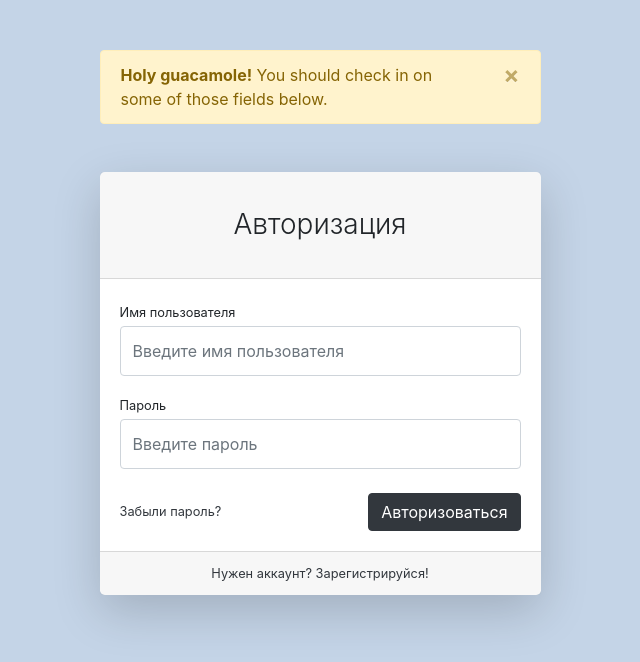
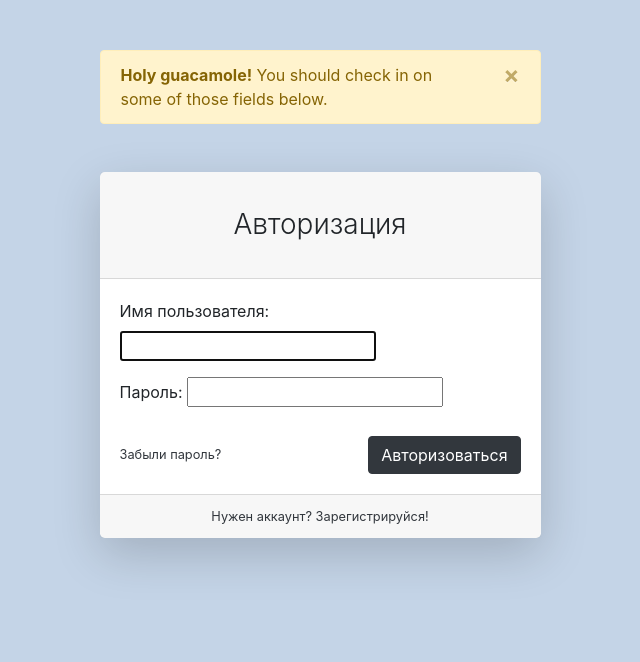
Before and after one commit to solovyova-1996/shop-online, a Django app: page /users/login/ in a window 1280 px wide. Shown: the top 662 px of the page, without its empty margins (320-960 px from the left). Run offline with Django 3.2, Linux system fonts and the light colour scheme; parts of the project's set-up code (start-up, migrations or seed data) failed here and were passed over; some libraries are stand-ins or nearby versions.

Commit message:
add forms.py

```diff
--- /dev/null
+++ b/shoponline/users/forms.py
@@ -0,0 +1,9 @@
+from django.contrib.auth.forms import AuthenticationForm
+
+from users.models import User
+
+
+class UserLoginForm(AuthenticationForm):
+    class Meta:
+        model = User
+        fields = ('login', 'password')
--- a/shoponline/users/templates/users/login.html
+++ b/shoponline/users/templates/users/login.html
@@ -12,17 +12,19 @@
                             <div class="card-header"><h3 class="text-center font-weight-light my-4">Авторизация</h3>
                             </div>
                             <div class="card-body">
-                                <form>
-                                    <div class="form-group">
-                                        <label class="small mb-1" for="inputEmailAddress">Имя пользователя</label>
-                                        <input class="form-control py-4" id="inputEmailAddress" type="email"
-                                               placeholder="Введите имя пользователя"/>
-                                    </div>
-                                    <div class="form-group">
-                                        <label class="small mb-1" for="inputPassword">Пароль</label>
-                                        <input class="form-control py-4" id="inputPassword" type="password"
-                                               placeholder="Введите пароль"/>
-                                    </div>
+                                <form action="{% url 'users:login' %}" method="post">
+                                    {% csrf_token %}
+                                    {{ form.as_p }}
+<!--                                    <div class="form-group">-->
+<!--                                        <label class="small mb-1" for="inputEmailAddress">Имя пользователя</label>-->
+<!--                                        <input class="form-control py-4" id="inputEmailAddress" type="email"-->
+<!--                                               placeholder="Введите имя пользователя"/>-->
+<!--                                    </div>-->
+<!--                                    <div class="form-group">-->
+<!--                                        <label class="small mb-1" for="inputPassword">Пароль</label>-->
+<!--                                        <input class="form-control py-4" id="inputPassword" type="password"-->
+<!--                                               placeholder="Введите пароль"/>-->
+<!--                                    </div>-->
                                     <div class="form-group d-flex align-items-center justify-content-between mt-4 mb-0">
                                         <a class="small" href="#">Забыли пароль?</a>
                                         <input class="btn btn-primary" type="submit" value="Авторизоваться">
--- a/shoponline/users/views.py
+++ b/shoponline/users/views.py
@@ -1,9 +1,13 @@
 from django.shortcuts import render
+
+from users.forms import UserLoginForm
 
 
 def login(request):
+    form = UserLoginForm()
     context = {
         'title': 'Войти',
+        'form': form,
     }
     return render(request, 'users/login.html', context=context)
 
```
